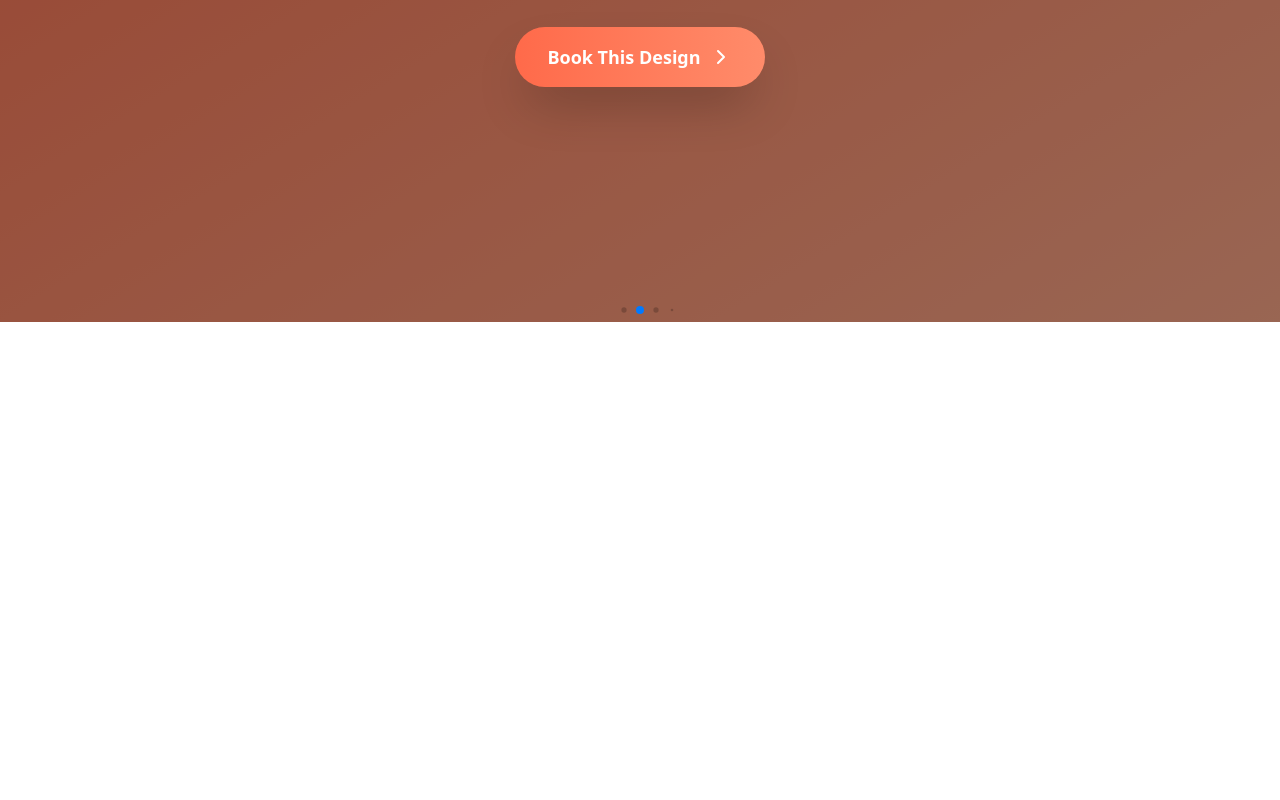
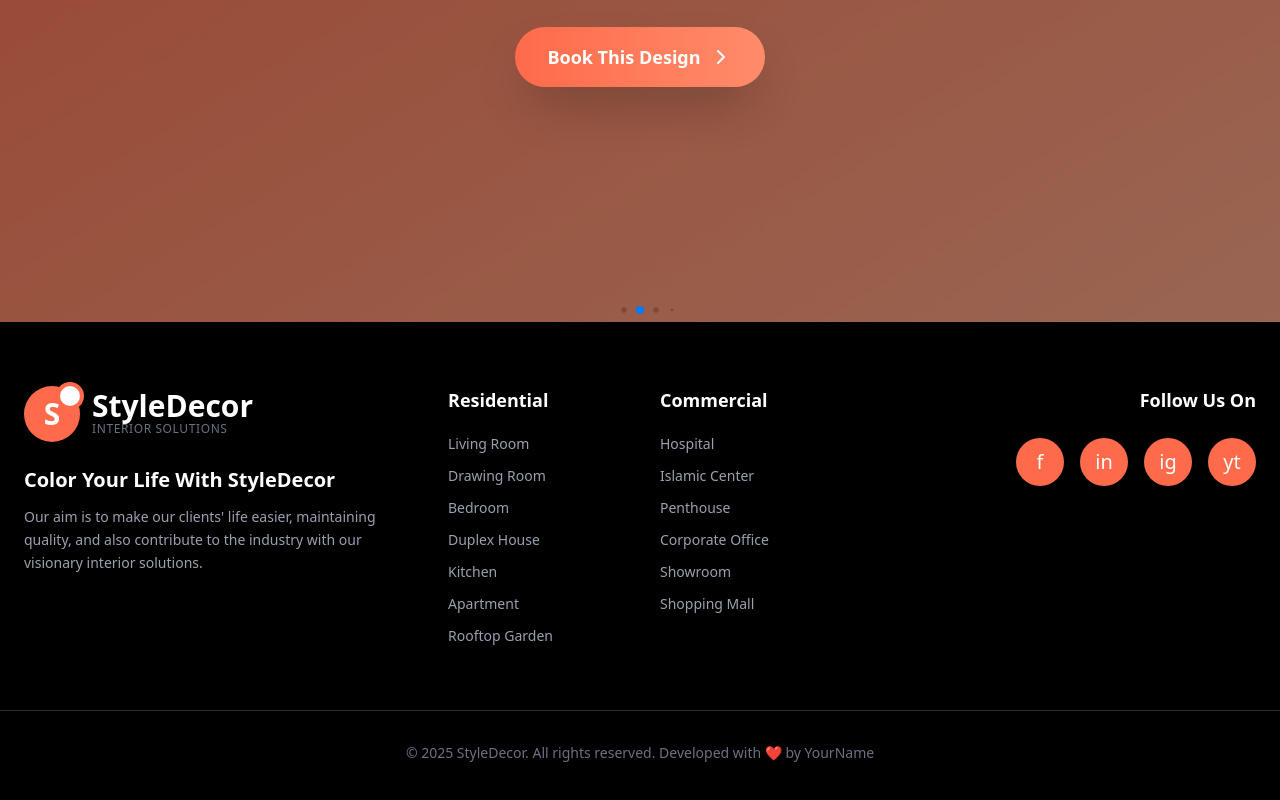
Before and after one commit to masumislambadsha/style-decor-client, a React (Vite) app: page / in a window 1280 px wide. Shown: the part 442-1242 px from the top of the page. Before the commit the page ends 800 px from the top, so only its background shows below. Built offline with nearby package versions, Linux system fonts and the light colour scheme; no server answers.

Commit message:
adde footer

```diff
--- /dev/null
+++ b/src/Components/Footer/Footer.jsx
@@ -0,0 +1,95 @@
+import React from "react";
+import { Link } from "react-router";
+
+const Footer = () => {
+  return (
+    <footer className="bg-black text-white pt-16 pb-10">
+      <div className="max-w-7xl mx-auto px-6 grid grid-cols-1 md:grid-cols-12 gap-10">
+
+        {/* Logo + Description - Left Column */}
+        <div className="md:col-span-4">
+          <Link to="/" className="flex items-center gap-3 mb-6">
+            <div className="relative">
+              <div className="w-14 h-14 bg-[#ff6a4a] rounded-full flex items-center justify-center text-white text-3xl font-black">
+                S
+              </div>
+              <div className="absolute -top-1 -right-1 w-7 h-7 bg-white rounded-full border-4 border-[#ff6a4a]"></div>
+            </div>
+            <div>
+              <h1 className="text-3xl font-black leading-none">StyleDecor</h1>
+              <p className="text-xs text-gray-500 tracking-wider">INTERIOR SOLUTIONS</p>
+            </div>
+          </Link>
+
+          <h3 className="text-xl font-bold mb-3">Color Your Life With StyleDecor</h3>
+          <p className="text-gray-400 text-sm leading-relaxed">
+            Our aim is to make our clients' life easier, maintaining quality, and also contribute to
+            the industry with our visionary interior solutions.
+          </p>
+        </div>
+
+        {/* Residential Links */}
+        <div className="md:col-span-2">
+          <h4 className="text-lg font-bold mb-5 text-white">Residential</h4>
+          <ul className="space-y-3 text-gray-400 text-sm">
+            {["Living Room", "Drawing Room", "Bedroom", "Duplex House", "Kitchen", "Apartment", "Rooftop Garden"].map((item) => (
+              <li key={item}>
+                <Link
+                  to="/services"
+                  className="hover:text-[#ff6a4a] transition relative after:absolute after:left-0 after:bottom-0 after:w-0 after:h-px after:bg-[#ff6a4a] after:transition-all after:duration-300 hover:after:w-full"
+                >
+                  {item}
+                </Link>
+              </li>
+            ))}
+          </ul>
+        </div>
+
+        {/* Commercial Links */}
+        <div className="md:col-span-2">
+          <h4 className="text-lg font-bold mb-5 text-white">Commercial</h4>
+          <ul className="space-y-3 text-gray-400 text-sm">
+            {["Hospital", "Islamic Center", "Penthouse", "Corporate Office", "Showroom", "Shopping Mall"].map((item) => (
+              <li key={item}>
+                <Link
+                  to="/services"
+                  className="hover:text-[#ff6a4a] transition relative after:absolute after:left-0 after:bottom-0 after:w-0 after:h-px after:bg-[#ff6a4a] after:transition-all after:duration-300 hover:after:w-full"
+                >
+                  {item}
+                </Link>
+              </li>
+            ))}
+          </ul>
+        </div>
+
+        {/* Follow Us + Social Icons */}
+        <div className="md:col-span-4 flex flex-col items-start md:items-end">
+          <h4 className="text-lg font-bold mb-6">Follow Us On</h4>
+          <div className="flex gap-4">
+            <a href="#" className="w-12 h-12 bg-[#ff6a4a] rounded-full flex items-center justify-center hover:bg-white hover:text-black transition text-white text-xl">
+              f
+            </a>
+            <a href="#" className="w-12 h-12 bg-[#ff6a4a] rounded-full flex items-center justify-center hover:bg-white hover:text-black transition text-white text-xl">
+              in
+            </a>
+            <a href="#" className="w-12 h-12 bg-[#ff6a4a] rounded-full flex items-center justify-center hover:bg-white hover:text-black transition text-white text-xl">
+              ig
+            </a>
+            <a href="#" className="w-12 h-12 bg-[#ff6a4a] rounded-full flex items-center justify-center hover:bg-white hover:text-black transition text-white text-xl">
+              yt
+            </a>
+          </div>
+        </div>
+      </div>
+
+      {/* Bottom Copyright */}
+      <div className="mt-16 pt-8 border-t border-gray-800 text-center">
+        <p className="text-gray-500 text-sm">
+          © 2025 StyleDecor. All rights reserved. Developed with ❤️ by YourName
+        </p>
+      </div>
+    </footer>
+  );
+};
+
+export default Footer;
--- a/src/Components/Navbar/Navbar.jsx
+++ b/src/Components/Navbar/Navbar.jsx
@@ -14,7 +14,7 @@ const Navbar = () => {
       await logOut();
       toast.success("Logged out successfully");
       navigate("/");
-    } catch (err) {
+    } catch {
       toast.error("Logout failed");
     }
   };
--- a/src/layouts/RootLayout/RootLayout.jsx
+++ b/src/layouts/RootLayout/RootLayout.jsx
@@ -1,12 +1,14 @@
 import React from 'react';
 import { Outlet } from 'react-router';
 import Navbar from '../../Components/Navbar/Navbar';
+import Footer from '../../Components/Footer/Footer';
 
 const RootLayout = () => {
   return (
     <div className=''>
       <Navbar/>
       <Outlet/>
+      <Footer/>
     </div>
   );
 };
```
